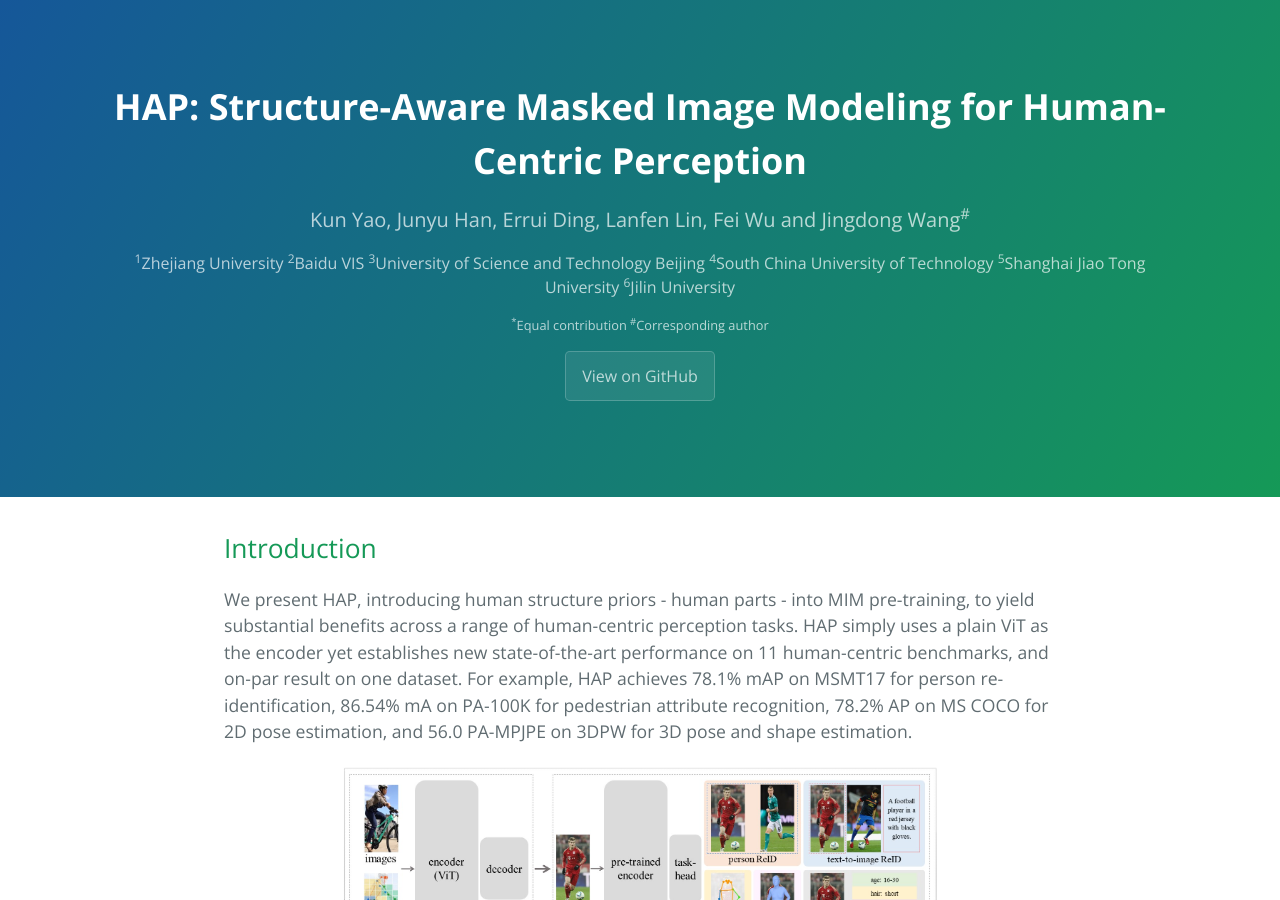
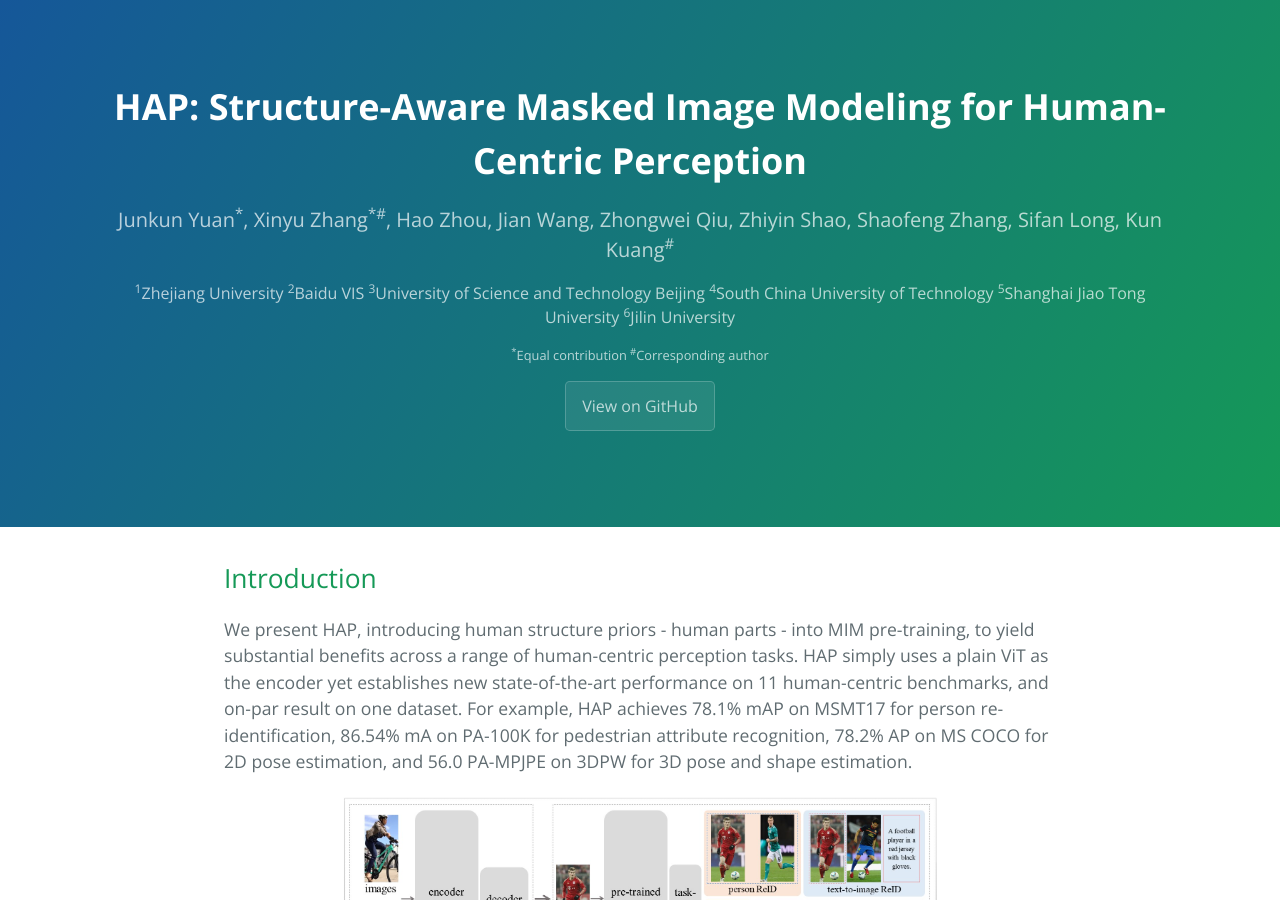
Before and after one commit to zhangxinyu-xyz/hap.github.io, a Jekyll site: the page built from index.md, in a window 1280 px wide and 900 px high. Built offline with Jekyll 4.4.1, drawn with Linux system fonts in a browser that asks for light colours; our own code applies the rules of GitHub Pages for plain Markdown files; part of the change alters nothing that is shown.

Commit message:
Update _config.yml

```diff
--- a/_config.yml
+++ b/_config.yml
@@ -1,6 +1,6 @@
 title: "HAP: Structure-Aware Masked Image Modeling for Human-Centric Perception"
 description: "Junkun Yuan<sup>*</sup>, Xinyu Zhang<sup>*#</sup>, Hao Zhou, Jian Wang, Zhongwei Qiu, Zhiyin Shao, Shaofeng Zhang, Sifan Long, Kun Kuang<sup>#</sup>"
-description: "Kun Yao, Junyu Han, Errui Ding, Lanfen Lin, Fei Wu and Jingdong Wang<sup>#</sup>"
+description4: "Kun Yao, Junyu Han, Errui Ding, Lanfen Lin, Fei Wu and Jingdong Wang<sup>#</sup>"
 description2: "<sup>1</sup>Zhejiang University <sup>2</sup>Baidu VIS <sup>3</sup>University of Science and Technology Beijing <sup>4</sup>South China University of Technology <sup>5</sup>Shanghai Jiao Tong University <sup>6</sup>Jilin University"
 description3: "<sup>*</sup>Equal contribution <sup>#</sup>Corresponding author"
 github:
```
